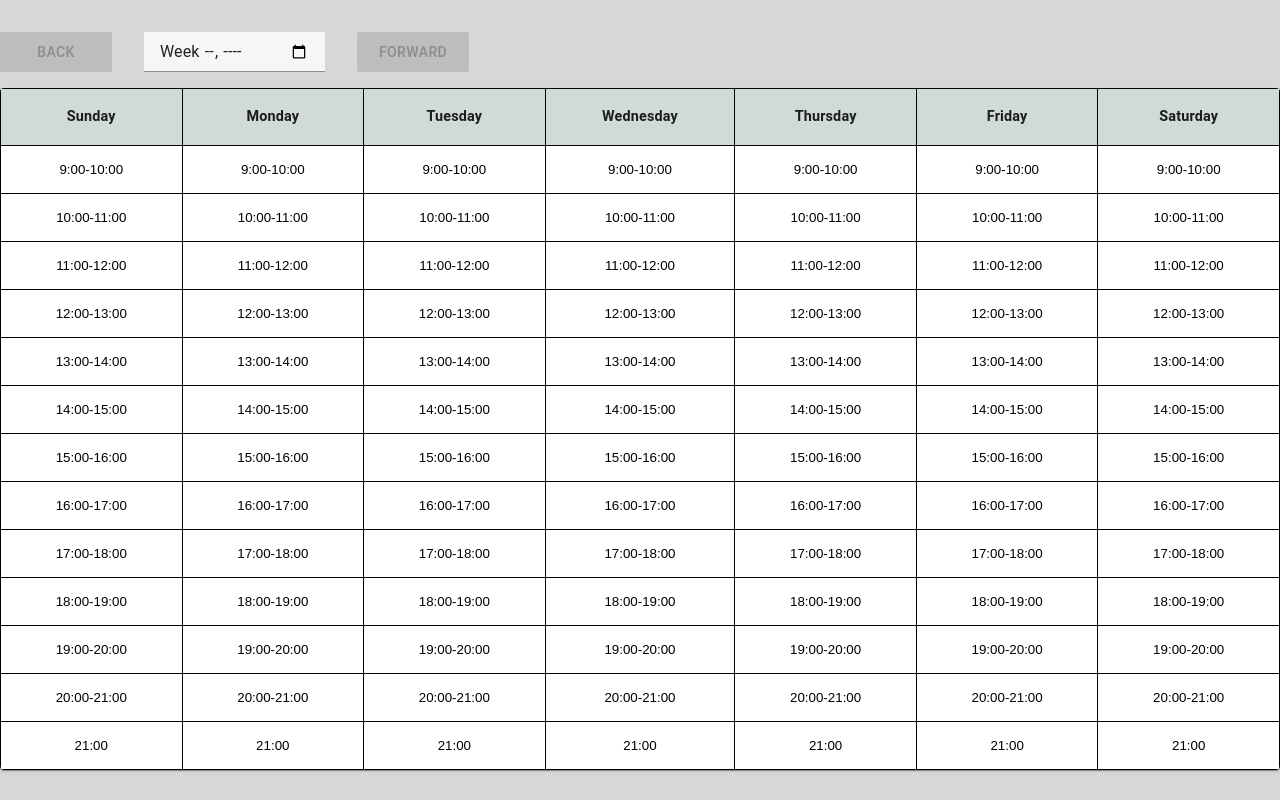
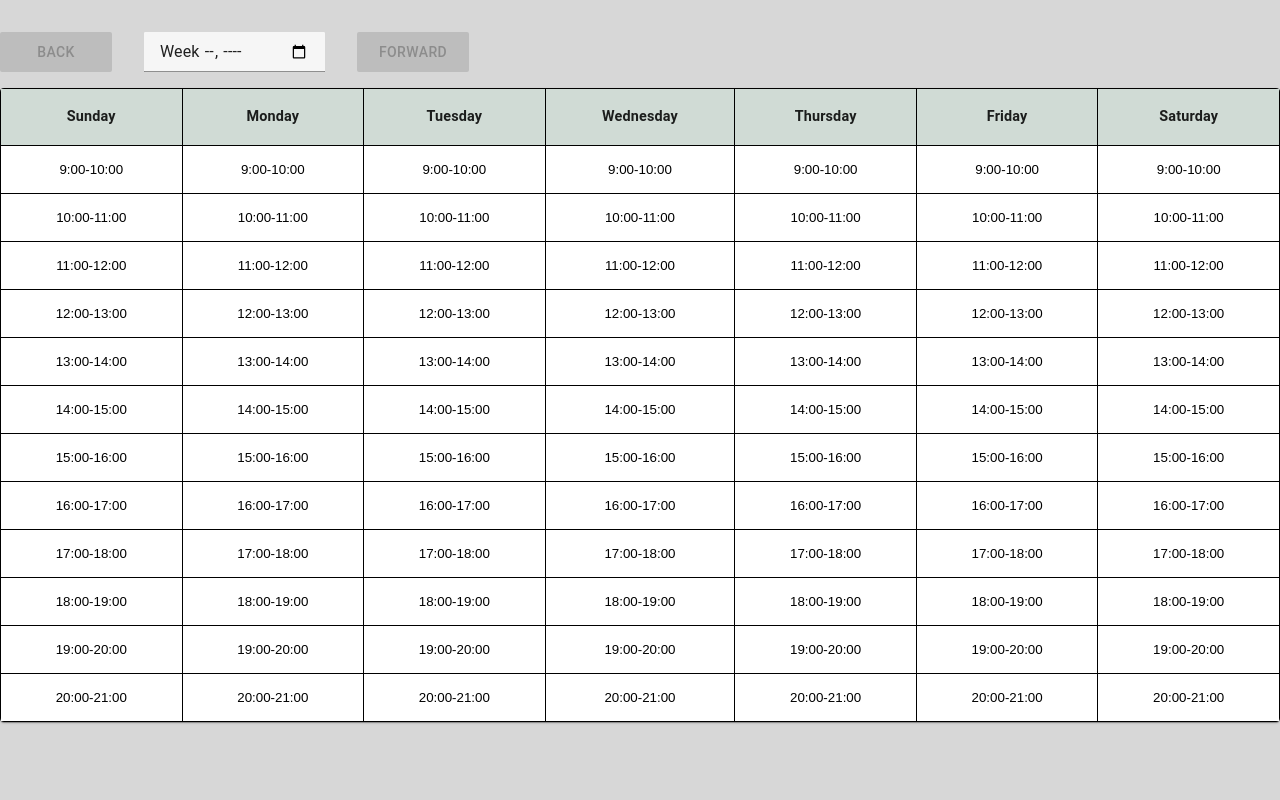
Before and after one commit to ssnegss/FrontWebDev, a React (Create React App) app: page / in a window 1280 px wide. Built offline with nearby package versions, Linux system fonts and the light colour scheme.

Commit message:
table time was set as object

```diff
--- a/src/components/tableComponent/TableComponent.jsx
+++ b/src/components/tableComponent/TableComponent.jsx
@@ -14,29 +14,30 @@ import Typography from '@material-ui/core/Typography';
 
 const useStyles = makeStyles((theme) => styles(theme))
 
-function createData(sunday, monday, tuesday, wednesday, thursday, friday, saturday) {
-  return { sunday, monday, tuesday, wednesday, thursday, friday, saturday };
-}
-
-const rows = [
-  createData("9:00-10:00", "9:00-10:00", "9:00-10:00", "9:00-10:00", "9:00-10:00", "9:00-10:00", "9:00-10:00"),
-  createData("10:00-11:00", "10:00-11:00", "10:00-11:00", "10:00-11:00", "10:00-11:00", "10:00-11:00", "10:00-11:00"),
-  createData("11:00-12:00", "11:00-12:00", "11:00-12:00", "11:00-12:00", "11:00-12:00", "11:00-12:00", "11:00-12:00"),
-  createData("12:00-13:00", "12:00-13:00", "12:00-13:00", "12:00-13:00", "12:00-13:00", "12:00-13:00", "12:00-13:00"),
-  createData("13:00-14:00", "13:00-14:00", "13:00-14:00", "13:00-14:00", "13:00-14:00", "13:00-14:00", "13:00-14:00"),
-  createData("14:00-15:00", "14:00-15:00", "14:00-15:00", "14:00-15:00", "14:00-15:00", "14:00-15:00", "14:00-15:00"),
-  createData("15:00-16:00", "15:00-16:00", "15:00-16:00", "15:00-16:00", "15:00-16:00", "15:00-16:00", "15:00-16:00"),
-  createData("16:00-17:00", "16:00-17:00", "16:00-17:00", "16:00-17:00", "16:00-17:00", "16:00-17:00", "16:00-17:00"),
-  createData("17:00-18:00", "17:00-18:00", "17:00-18:00", "17:00-18:00", "17:00-18:00", "17:00-18:00", "17:00-18:00"),
-  createData("18:00-19:00", "18:00-19:00", "18:00-19:00", "18:00-19:00", "18:00-19:00", "18:00-19:00", "18:00-19:00"),
-  createData("19:00-20:00", "19:00-20:00", "19:00-20:00", "19:00-20:00", "19:00-20:00", "19:00-20:00", "19:00-20:00"),
-  createData("20:00-21:00", "20:00-21:00", "20:00-21:00", "20:00-21:00", "20:00-21:00", "20:00-21:00", "20:00-21:00"),
-  createData("21:00", "21:00", "21:00", "21:00", "21:00", "21:00", "21:00"),
-];
-
 export const TableComponent = (props) => {
 
-  var days = [{ day: 'Sunday' }, { day: 'Monday' }, { day: 'Tuesday' }, { day: 'Wednesday' }, { day: 'Thursday' }, { day: 'Friday' }, { day: 'Saturday' },];
+  const days = [
+    { id: 0, day: 'Sunday'},
+    { id: 1, day: 'Monday'},
+    { id: 2, day: 'Tuesday'},
+    { id: 3, day: 'Wednesday'},
+    { id: 4, day: 'Thursday'},
+    { id: 5, day: 'Friday'},
+    { id: 6, day: 'Saturday'}];
+
+  const daysTime = [
+    {id: 0, time: "9:00-10:00"},
+    {id: 1, time: "10:00-11:00"},
+    {id: 2, time: "11:00-12:00"},
+    {id: 3, time: "12:00-13:00"},
+    {id: 4, time: "13:00-14:00"},
+    {id: 5, time: "14:00-15:00"},
+    {id: 6, time: "15:00-16:00"},
+    {id: 7, time: "16:00-17:00"},
+    {id: 8, time: "17:00-18:00"},
+    {id: 9, time: "18:00-19:00"},
+    {id: 10, time: "19:00-20:00"},
+    {id: 11, time: "20:00-21:00"}]
 
   const classes = useStyles();
 
@@ -93,29 +94,12 @@ export const TableComponent = (props) => {
             </TableRow>
           </TableHead>
           <TableBody>
-            {rows.map((row) => (
-              <TableRow key={row.name}>
+            {daysTime.map((daysTime) => (
+              <TableRow>
+                {days.map(() => (
                 <TableCell className={classes.table}>
-                  <button className={classes.tableRow} onClick={handleClick}>{row.sunday}</button>
-                </TableCell>
-                <TableCell className={classes.table}>
-                  <button className={classes.tableRow} onClick={handleClick}>{row.monday}</button>
-                </TableCell>
-                <TableCell className={classes.table}>
-                  <button className={classes.tableRow} onClick={handleClick}>{row.tuesday}</button>
-                </TableCell>
-                <TableCell className={classes.table}>
-                  <button className={classes.tableRow} onClick={handleClick}>{row.wednesday}</button>
-                </TableCell>
-                <TableCell className={classes.table}>
-                  <button className={classes.tableRow} onClick={handleClick}>{row.thursday}</button>
-                </TableCell>
-                <TableCell className={classes.table}>
-                  <button className={classes.tableRow} onClick={handleClick}>{row.friday}</button>
-                </TableCell>
-                <TableCell className={classes.table}>
-                  <button className={classes.tableRow} onClick={handleClick}>{row.saturday}</button>
-                </TableCell>
+                  <button className={classes.tableRow} onClick={handleClick}>{daysTime.time}</button>
+                </TableCell>))}
               </TableRow>
             ))}
           </TableBody>
```
